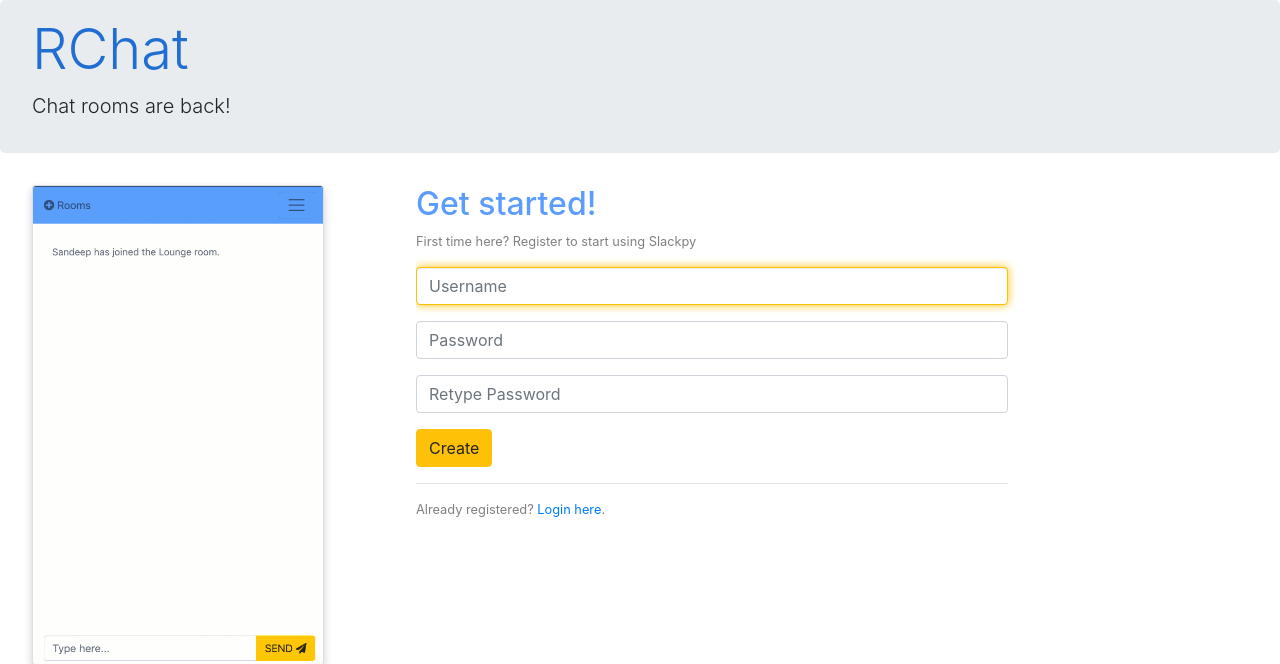
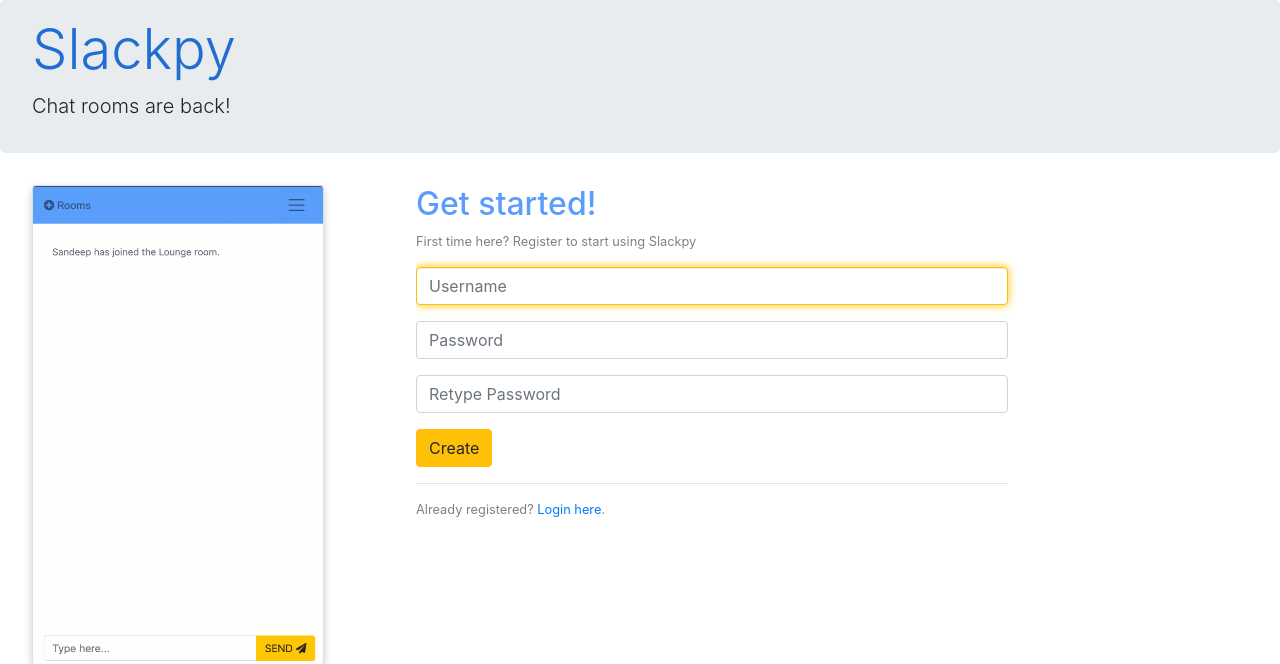
Before and after one commit to VivekRana-Github/Slackpy-chatting-app-, a Flask app: page / in a window 1280 px wide. Shown: the top 664 px of the page. Run offline with Flask 2, Linux system fonts and the light colour scheme; some libraries are stand-ins or nearby versions.

Commit message:
final changes in prelogin page

```diff
--- a/templates/prelogin-layout.html
+++ b/templates/prelogin-layout.html
@@ -19,7 +19,7 @@
         <div class="main-section">
 
             <div class="jumbotron">
-              <h1 class="display-4">RChat</h1>
+              <h1 class="display-4">Slackpy</h1>
               <p class="lead">Chat rooms are back! </p>
             </div>
 
```
